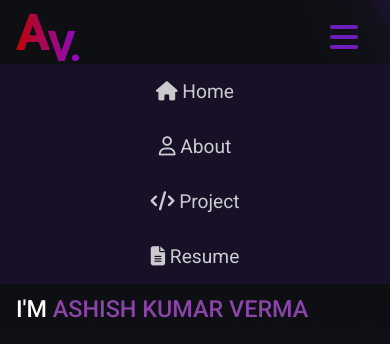
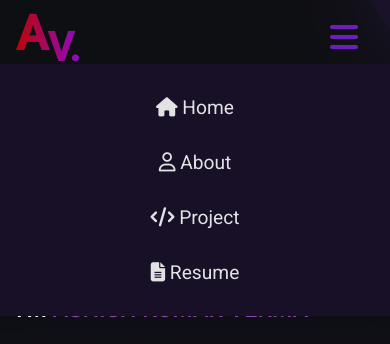
Before and after one commit to Ashishverma48/My-portfolio, a plain HTML site: page index.html in a window 390 px wide. Both pictures are taken after a click on the element 344 px from the left and 37 px from the top of the page. Shown: the top 344 px of the page. Drawn offline with Linux system fonts and the light colour scheme.

Commit message:
update new feature

```diff
--- a/css/style.css
+++ b/css/style.css
@@ -71,7 +71,7 @@ button{
 }
 .nav-links a{
     font-size: 1.2rem;
-   color: rgba(255, 255, 255, 0.779);
+   color: rgba(255, 255, 255, 0.877);
     position: relative;
     padding-block: .4rem;
 }
@@ -299,12 +299,13 @@ footer p{
         gap:2rem;
         background-color:#171026;
         width: 100%;
-        padding: 1rem;
+        padding: 2rem 1rem;
         transition: .5s;
 
     }
    .nav-links.active{
     right: 0;
+    transform: rotate(360deg);
    }
     #toggle{
         display: block;
```
